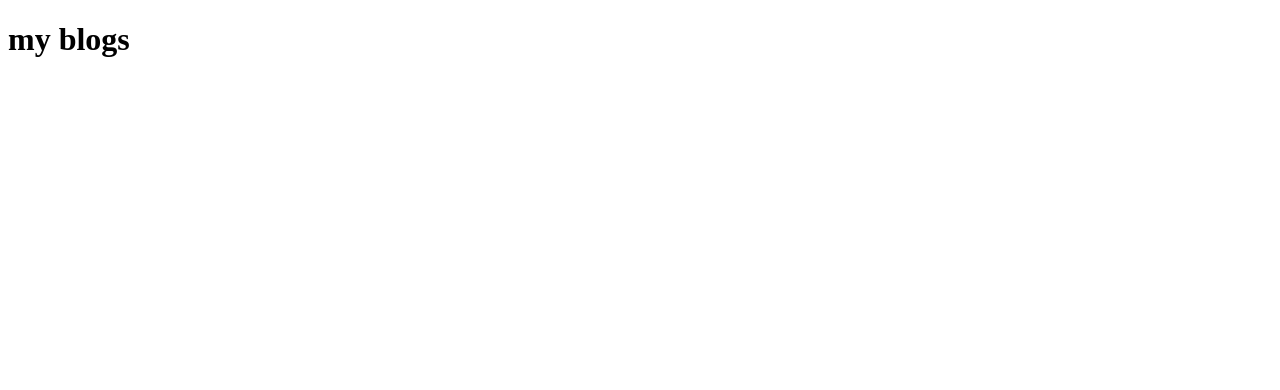
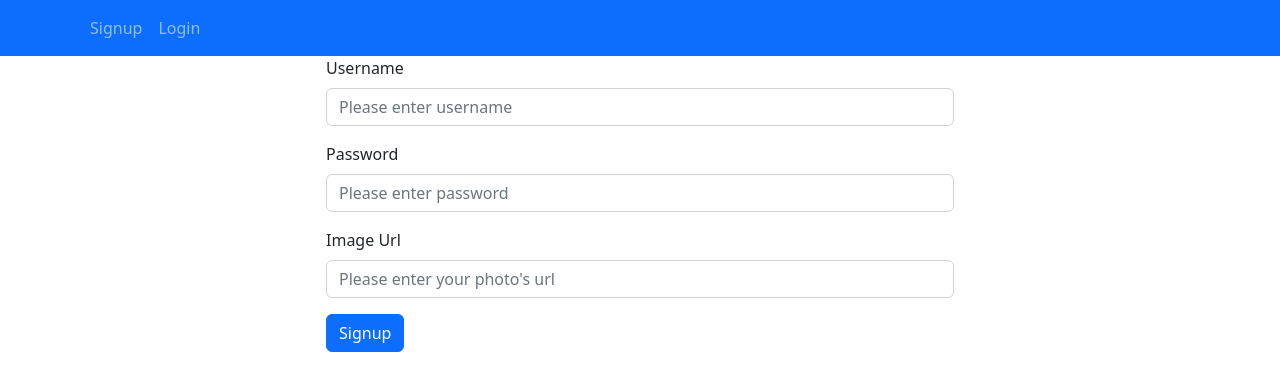
Before and after one commit to dikkat-lutfen/blog-simple-full-stack, a React (Create React App) app in the folder myBlog/myblog/: page / in a window 1280 px wide. Shown: the top 390 px of the page. Built offline with nearby package versions, Linux system fonts and the light colour scheme.

Commit message:
ı loaded bootstrap to my app

```diff
--- a/myBlog/myblog/public/index.html
+++ b/myBlog/myblog/public/index.html
@@ -3,6 +3,7 @@
   <head>
     <meta charset="utf-8" />
     <link rel="icon" href="%PUBLIC_URL%/favicon.ico" />
+    <link href="https://cdn.jsdelivr.net/npm/bootstrap@5.3.0-alpha1/dist/css/bootstrap.min.css" rel="stylesheet" integrity="sha384-GLhlTQ8iRABdZLl6O3oVMWSktQOp6b7In1Zl3/Jr59b6EGGoI1aFkw7cmDA6j6gD" crossorigin="anonymous">
     <meta name="viewport" content="width=device-width, initial-scale=1" />
     <meta name="theme-color" content="#000000" />
     <meta
@@ -39,5 +40,6 @@
       To begin the development, run `npm start` or `yarn start`.
       To create a production bundle, use `npm run build` or `yarn build`.
     -->
+    <script src="https://cdn.jsdelivr.net/npm/bootstrap@5.3.0-alpha1/dist/js/bootstrap.bundle.min.js" integrity="sha384-w76AqPfDkMBDXo30jS1Sgez6pr3x5MlQ1ZAGC+nuZB+EYdgRZgiwxhTBTkF7CXvN" crossorigin="anonymous"></script>
   </body>
 </html>
--- a/myBlog/myblog/src/App.js
+++ b/myBlog/myblog/src/App.js
@@ -1,11 +1,23 @@
-
-
+import { BrowserRouter, Routes,Route } from 'react-router-dom';
+import 'bootstrap/dist/css/bootstrap.min.css';
+import Navbar from "./components/Navbar.js"
+import Signup from "./components/SignUp.js"
+import Login from "./components/Login.js"
 
 function App() {
   return (
+    <BrowserRouter>
     <div className="App">
-      <h1>my blogs</h1>
+      <Navbar/>
+      <Routes>
+
+        <Route exact path="/" element= {<Signup/>}/>
+        <Route exact path="/login" element= {<Login/>}/>
+
+      </Routes>
+
     </div>
+    </BrowserRouter>
   );
 }
 
--- /dev/null
+++ b/myBlog/myblog/src/components/Login.js
@@ -0,0 +1,13 @@
+
+function login (){
+    return(
+        <div>
+            <input/>
+            <input type="password"/>
+            <input/>
+            <button> login</button>
+        </div>
+    )
+}
+
+export default login;
--- /dev/null
+++ b/myBlog/myblog/src/components/Navbar.js
@@ -0,0 +1,25 @@
+import Container from 'react-bootstrap/Container';
+import Nav from 'react-bootstrap/Nav';
+import Navbar from 'react-bootstrap/Navbar';
+
+function ColorSchemesExample() {
+  return (
+
+
+      <Navbar bg="primary" variant="dark">
+        <Container>
+
+          <Nav className="me-auto">
+            <Nav.Link href="/">Signup</Nav.Link>
+            <Nav.Link href="/login">Login</Nav.Link>
+
+          </Nav>
+        </Container>
+      </Navbar>
+
+
+
+  );
+}
+
+export default ColorSchemesExample;
--- /dev/null
+++ b/myBlog/myblog/src/components/SignUp.js
@@ -0,0 +1,42 @@
+
+import Button from 'react-bootstrap/Button';
+import Form from 'react-bootstrap/Form';
+
+function signup() {
+  return (
+    <div className="Container">
+    <div className="row">
+      <div className="col-3">
+
+      </div>
+      <div className="col-6">
+      <Form className="signupform">
+            <Form.Group className="mb-3" controlId="formUsername">
+                <Form.Label>Username</Form.Label>
+                <Form.Control  placeholder="Please enter username" />
+            </Form.Group>
+
+            <Form.Group className="mb-3" controlId="formPassword">
+                <Form.Label>Password</Form.Label>
+                <Form.Control type="password" placeholder="Please enter password" />
+            </Form.Group>
+
+            <Form.Group className="mb-3" controlId="formImageUrl">
+                <Form.Label>Image Url</Form.Label>
+                <Form.Control type="password" placeholder="Please enter your photo's url " />
+            </Form.Group>
+
+            <Button variant="primary" type="submit">
+            Signup
+            </Button>
+            </Form>
+      </div>
+      <div className="col-3">
+
+      </div>
+    </div>
+  </div>
+  );
+}
+
+export default signup;
```
Also changed, not shown: myBlog/myblog/package.json (+3 -6 lines), 1 other file (tests, documents, lock files or other folders).
